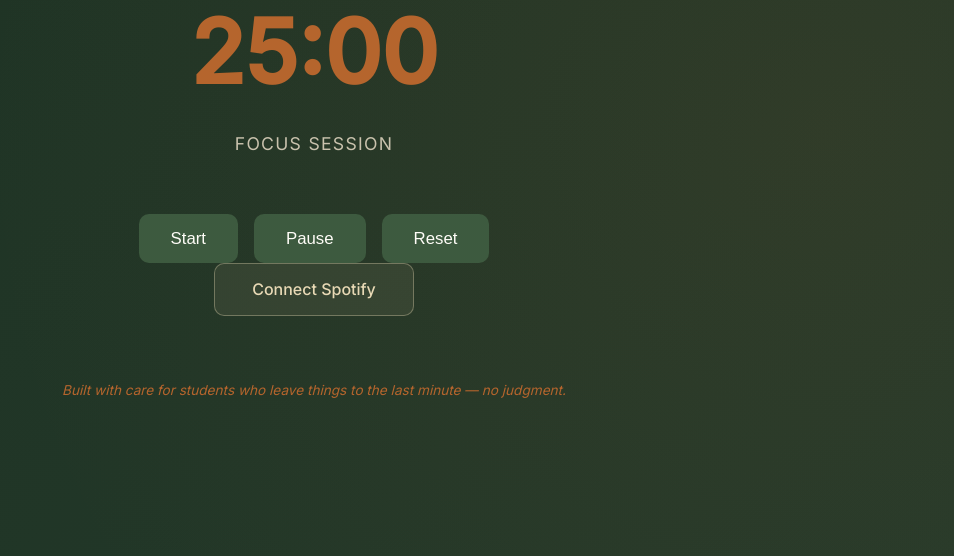
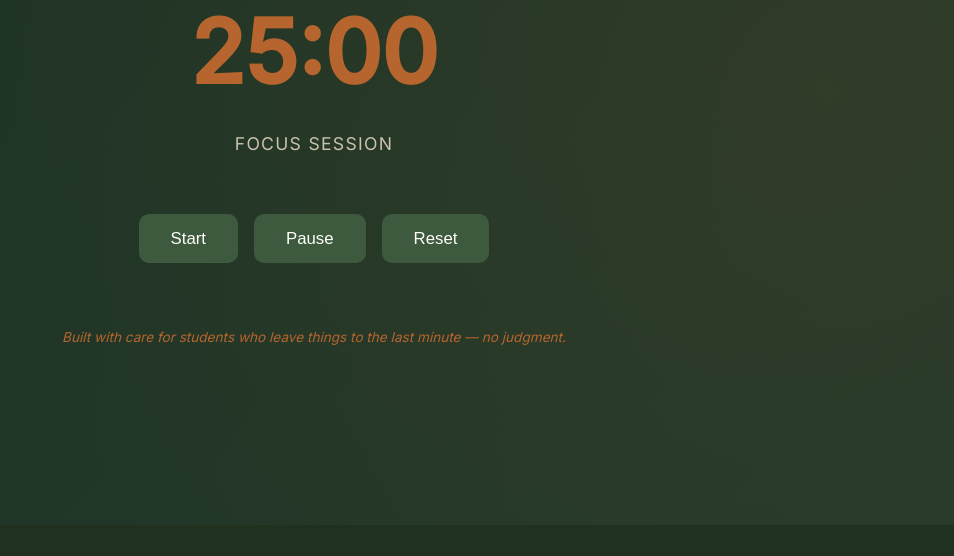
Before and after one commit to dhanisingh1317-gif/exam-cracker-ai, a Flask app: page / in a window 1280 px wide. Shown: the part 1639-2195 px from the top of the page, without its empty margins (326-1280 px from the left). After the commit the page ends 2057 px from the top, so only its background shows below. Run offline with Flask 3, Linux system fonts and the light colour scheme.

Commit message:
Remove Spotify connect button from landing page

```diff
--- a/templates/landing.html
+++ b/templates/landing.html
@@ -57,7 +57,6 @@
                     <button type="button" id="pauseBtn" class="timer-btn">Pause</button>
                     <button type="button" id="resetBtn" class="timer-btn">Reset</button>
                 </div>
-                <a href="{{ url_for('spotify_login') }}" class="secondary-btn">Connect Spotify</a>
             </div>
 
             <p class="footer-note">Built with care for students who leave things to the last minute — no judgment.</p>
```
